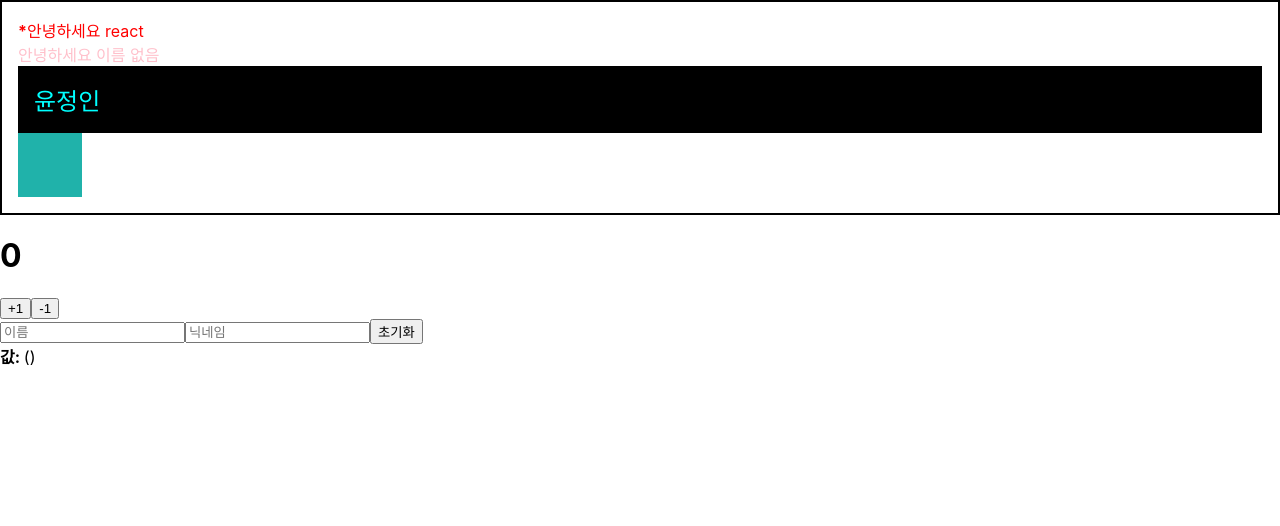
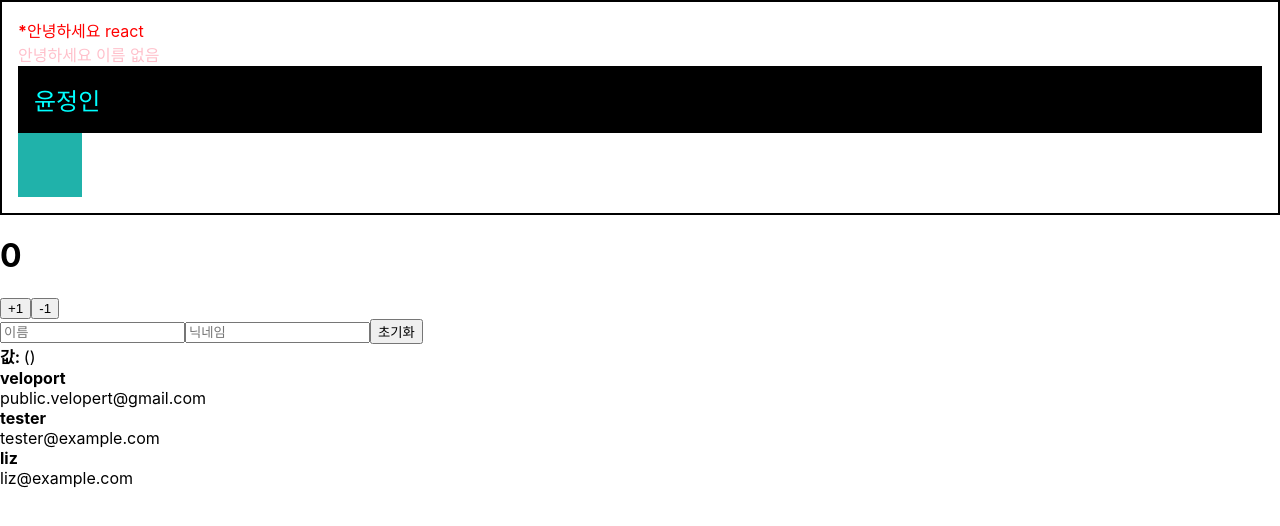
Before and after one commit to JeongIn37/react, a React (Create React App) app: page / in a window 1280 px wide. Shown: the top 526 px of the page. Built offline with nearby package versions, Linux system fonts and the light colour scheme.

Commit message:
using array-01

```diff
--- /dev/null
+++ b/src/UserList.js
@@ -0,0 +1,41 @@
+import React from "react";
+
+function UserList(){
+    const users = [
+        {
+            id: 1,
+            username: 'veloport',
+            email: 'public.velopert@gmail.com'
+        },
+        {
+            id: 2,
+            username: 'tester',
+            email: 'tester@example.com'
+        },
+        {
+            id: 3,
+            username: 'liz',
+            email: 'liz@example.com'
+        }
+    ];
+
+
+return (
+    <div>
+        <div>
+            <b>{users[0].username}</b> <br/>
+            <span>{users[0].email}</span>
+        </div>
+        <div>
+            <b>{users[1].username}</b> <br/>
+            <span>{users[1].email}</span>
+        </div>
+        <div>
+            <b>{users[2].username}</b> <br/>
+            <span>{users[2].email}</span>
+        </div>
+    </div>
+)
+}
+
+export default UserList;
--- a/src/index.js
+++ b/src/index.js
@@ -3,10 +3,12 @@
 import './index.css';
 import App from './App';
 import reportWebVitals from './reportWebVitals';
+import UserList from './UserList';
 
 ReactDOM.render(
   <React.StrictMode>
     <App />
+    <UserList />
   </React.StrictMode>,
   document.getElementById('root')
 );
```
